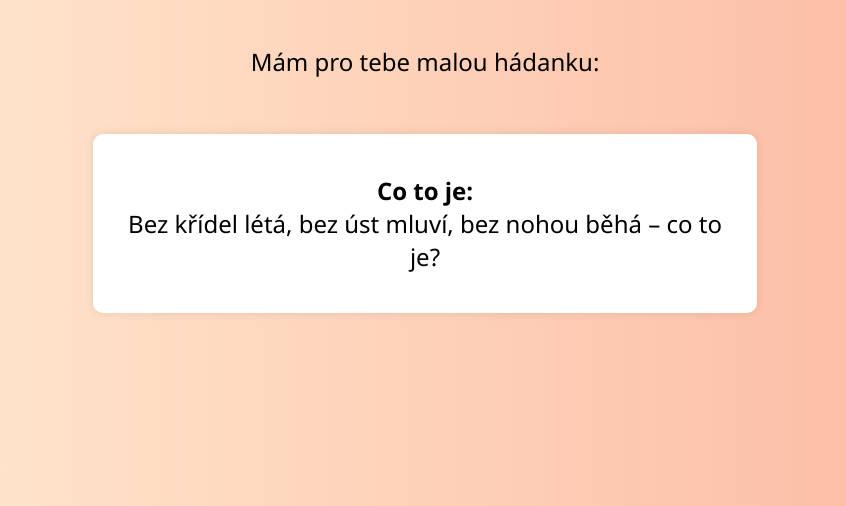
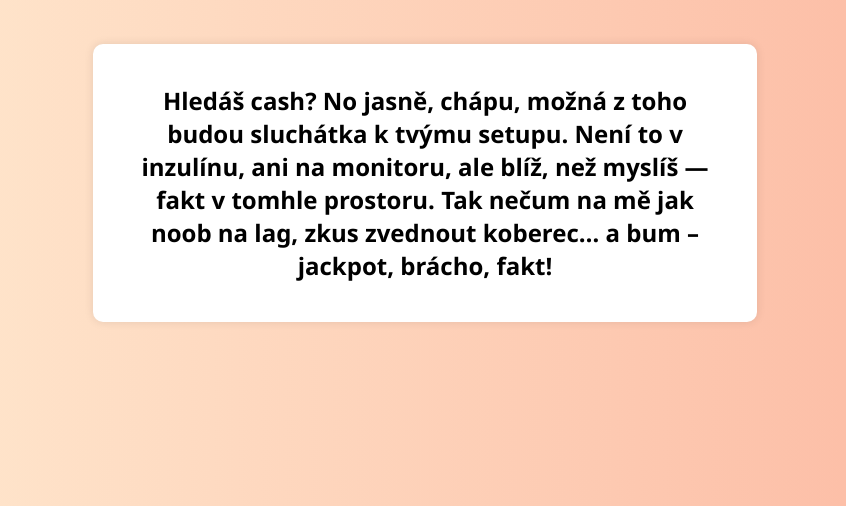
Before and after one commit to slunnnko/joza, a plain HTML site: page index.html in a window 1280 px wide. Shown: the part 294-800 px from the top of the page, without its empty margins (215-1061 px from the left). Drawn offline with Linux system fonts and the light colour scheme.

Commit message:
Update index.html

```diff
--- a/index.html
+++ b/index.html
@@ -35,10 +35,20 @@
 </head>
 <body>
   <h1>Všechno nejlepší k narozeninám!</h1>
-  <p>Mám pro tebe malou hádanku:</p>
   <div class="riddle">
-    <p><strong>Co to je:</strong>
-    <br>Bez křídel létá, bez úst mluví, bez nohou běhá – co to je?</p>
+    <p>
+      <strong>
+      <Hádanka (verze ChatGPT):
+    </strong>
+
+
+Hledáš cash? No jasně, chápu,
+možná z toho budou sluchátka k tvýmu setupu.
+Není to v inzulínu, ani na monitoru,
+ale blíž, než myslíš — fakt v tomhle prostoru.
+Tak nečum na mě jak noob na lag,
+zkus zvednout koberec… a bum – jackpot, brácho, fakt!
+    </p>
   </div>
 </body>
 </html>
```
